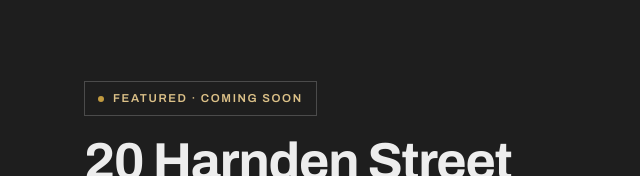
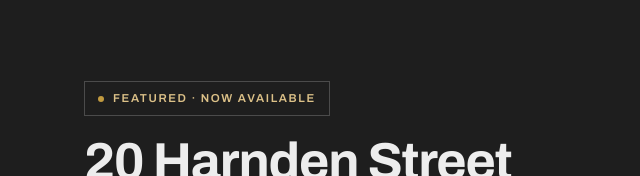
Before and after one commit to jeffreybowen/landing-page, a website: page index.html in a window 1280 px wide. Shown: the part 1118-1294 px from the top of the page, 0-640 px from the left. Drawn offline with Linux system fonts and the light colour scheme.

Commit message:
update available

```diff
--- a/index.html
+++ b/index.html
@@ -973,7 +973,7 @@ main [id],#top{scroll-margin-top:86px}
     <div class="wrap">
       <div class="feat-grid">
         <div>
-          <span class="feat-tag"><i></i> Featured &middot; Coming Soon</span>
+          <span class="feat-tag"><i></i> Featured &middot; Now available</span>
           <h2>20 Harnden Street<em>The Elms &mdash; Wilmington, Massachusetts</em></h2>
           <p class="feat-sub">A Colonial of 1795 beside Silver Lake, known for most of the last century as The Elms, brought back over a multi-year rehabilitation.</p>
 
```
